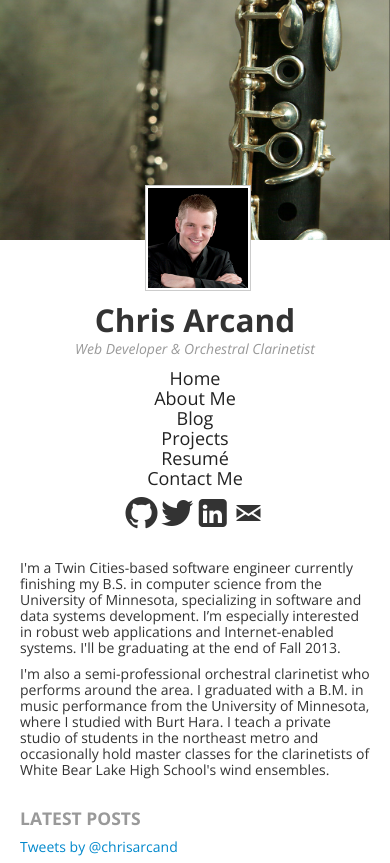
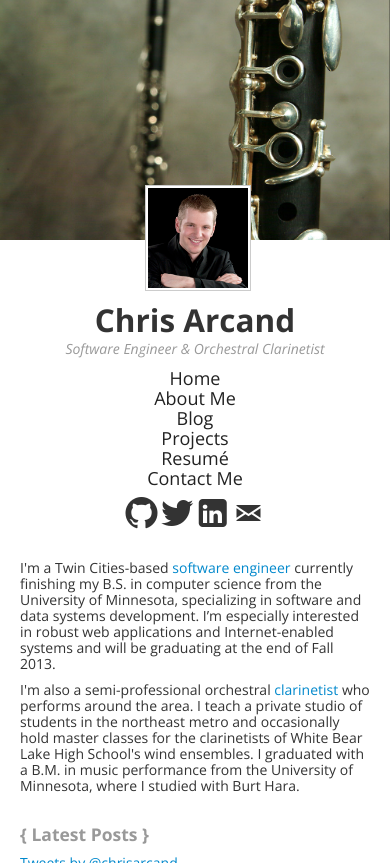
Before and after one commit to nubianMONK/chrisarcand.com-flask, a Flask app: page / in a window 390 px wide. Shown: the top 863 px of the page. Run offline with Flask 2, Linux system fonts and the light colour scheme; data that the repository does not hold is empty; some libraries are stand-ins or nearby versions.

Commit message:
Centered cover images, added links on index, a few content changes

```diff
--- a/app/static/css/style.css
+++ b/app/static/css/style.css
@@ -158,13 +158,20 @@ body {
     float: right;
     position: relative;
     width: 49%;
+    margin-bottom:10px;
+}
+
+#links-container-outer {
+    float: right;
+    position: relative;
+    width: 49%;
     margin-bottom:20px;
 }
 
 #recent-posts-container {
     float: left;
-    width: 50%;
-    margin-right: 1%;
+    width: 49%;
+    margin-right: 2%;
 }
 
 .project-container-outer {
@@ -220,6 +227,7 @@ body {
 h3 {
     margin-bottom: 5px;
 }
+
 
 .title-hr {
     margin-top:0px;
@@ -287,6 +295,12 @@ h3 {
         margin-bottom: 10px;
     }
 
+    #links-container-outer {
+        clear:both;
+        width: 100%;
+        margin-bottom: 10px;
+    }
+
     #content-wrapper-inner p {
         font-size: 14px;
         line-height: 16px;
--- a/app/templates/base.html
+++ b/app/templates/base.html
@@ -2,7 +2,7 @@
 <html lang="en">
   <head>
     <meta charset="utf-8">
-    <title>Chris Arcand | Software Developer and Orchestral Clarinetist</title>
+    <title>Chris Arcand | Software Engineer and Orchestral Clarinetist</title>
     <link href="/static/bootstrap2.3.2/css/bootstrap-responsive.min.css" rel="stylesheet">
     <link href="/static/bootstrap2.3.2/css/bootstrap.min.css" rel="stylesheet">
     <link href="/static/css/genericons.css" rel="stylesheet">
@@ -26,7 +26,7 @@
               <a href="/"><img src="/static/img/avatar4.jpg" id="avatar" /></a>
             </span>
             <h2 class="sidebar-title">Chris Arcand</h2>
-            <p class="sidebar-tagline muted">Web Developer &amp; Orchestral Clarinetist</p>
+            <p class="sidebar-tagline muted">Software Engineer &amp; Orchestral Clarinetist</p>
             <ul id="nav" class="nav">
               <li><a class="brackets" href="/">Home</a></li>
               <li><a class="brackets" href="/about">About Me</a></li>
--- a/app/templates/content/contact.html
+++ b/app/templates/content/contact.html
@@ -2,7 +2,7 @@
 {% import "_forms.html" as forms %}
 
 {% block cover_img %}
-	<div class="cover-img" style="background-image: url('/static/img/cover4.jpg');"></div>
+	<div class="cover-img" style="background-image: url('/static/img/cover4.jpg'); background-position: center 45%;"></div>
 {% endblock %}
 
 {% block content %}
--- a/app/templates/content/index.html
+++ b/app/templates/content/index.html
@@ -6,14 +6,14 @@
 
 {% block content %}
 <p class="blog-font">
-I'm a Twin Cities-based software engineer currently finishing my B.S. in computer science from the University of Minnesota, specializing in software and data systems development. I’m especially interested in robust web applications and Internet-enabled systems. I'll be graduating at the end of Fall 2013.
+I'm a Twin Cities-based <a href="/about#softwareengineer">software engineer</a> currently finishing my B.S. in computer science from the University of Minnesota, specializing in software and data systems development. I’m especially interested in robust web applications and Internet-enabled systems and will be graduating at the end of Fall 2013.
 </p>
 <p class="blog-font" style="margin-bottom: 30px;">
-I'm also a semi-professional orchestral clarinetist who performs around the area. I graduated with a B.M. in music performance from the University of Minnesota, where I studied with Burt Hara. I teach a private studio of students in the northeast metro and occasionally hold master classes for the clarinetists of White Bear Lake High School's wind ensembles.
+I'm also a semi-professional orchestral <a href="/about#clarinetist">clarinetist</a> who performs around the area. I teach a private studio of students in the northeast metro and occasionally hold master classes for the clarinetists of White Bear Lake High School's wind ensembles. I graduated with a B.M. in music performance from the University of Minnesota, where I studied with Burt Hara.
 </p>
 
 <div id="recent-posts-container" style="50%">
-	<h4 style="margin-top:0px;" class="muted">LATEST POSTS</h4>
+	<h4 style="margin-top:0px;" class="muted">{ Latest Posts }</h4>
 	{% for post in posts %}
 		<h4><a href="{{ url_for('posts.detail', slug=post.slug) }}">{{ post.title }}</a></h4>
 		<p class="std-font">{{ post.body|truncate(200) }} <a href="{{ url_for('posts.detail', slug=post.slug) }}">Read more</a></p>
@@ -30,5 +30,18 @@ I'm also a semi-professional orchestral clarinetist who performs around the area
 <a class="twitter-timeline"  href="https://twitter.com/chrisarcand"  data-widget-id="290924863433089024">Tweets by @chrisarcand</a>
 <script>!function(d,s,id){var js,fjs=d.getElementsByTagName(s)[0],p=/^http:/.test(d.location)?'http':'https';if(!d.getElementById(id)){js=d.createElement(s);js.id=id;js.src=p+"://platform.twitter.com/widgets.js";fjs.parentNode.insertBefore(js,fjs);}}(document,"script","twitter-wjs");</script>
 
+<div id="links-container-outer">
+	<h4 style="margin=top:0px;" class="muted">{ Links }</h4>
+	<p>
+		Nodus, Incorporated<br>
+		<a href="http://www.nodusinc.net" target="_blank">www.nodusinc.net</a>
+		<br><br>
+		My friend and colleague Brady Ouren's personal website<br>
+		<a href="http://www.brdyorn.com" target="_blank">www.brdyorn.com</a>
+		<br><br>
+		<a href="http://xkcd.com/979/" target="_blank">Something special</a>
+	</p>
+</div>
+
 
 {% endblock %}
--- a/app/templates/content/projects.html
+++ b/app/templates/content/projects.html
@@ -86,6 +86,8 @@
 		</div>
 	</div>
 
+	<p>*This project listing includes some interesting open source projects I've done, and doesn't include anything from Nodus, Inc. to protect their clients' privacy.</p>
+
 	<script type="text/javascript">
 		$(document).ready(function() {
 			$(".fancybox").fancybox();
--- a/app/templates/posts/detail.html
+++ b/app/templates/posts/detail.html
@@ -2,7 +2,7 @@
 {% import "_forms.html" as forms %}
 
 {% block cover_img %}
-  <div class="cover-img" style="background-image: url('/static/img/cover5.jpg');"></div>
+  <div class="cover-img" style="background-image: url('/static/img/cover5.jpg'); background-position: center 25%;"></div>
 {% endblock %}
 
 {% block content %}
--- a/app/templates/posts/list.html
+++ b/app/templates/posts/list.html
@@ -1,7 +1,7 @@
 {% extends "base.html" %}
 
 {% block cover_img %}
-  <div class="cover-img" style="background-image: url('/static/img/cover5.jpg');"></div>
+  <div class="cover-img" style="background-image: url('/static/img/cover5.jpg'); background-position: center 25%;"></div>
 {% endblock %}
 
 {% block content %}
```
Also changed, not shown: app/templates/content/about.html (+12 -5 lines), app/static/img/9550SM.jpg (added).
